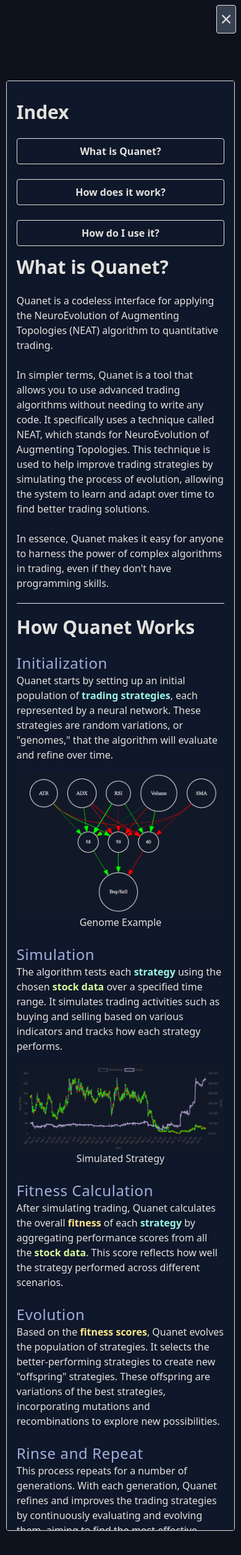
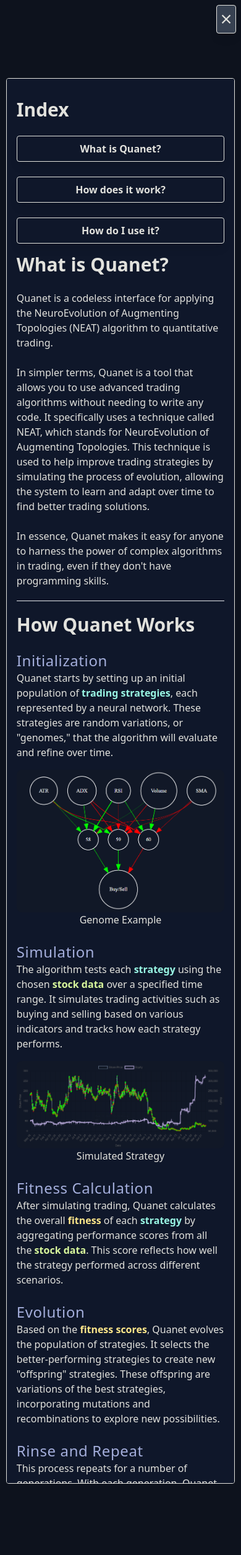
Before and after one commit to jodhangill/Quanet, a Flask app: page / in a window 390 px wide, after a click on "Guide". Shown: the top 2509 px of the page at 62% size. Run offline with Flask 3, Linux system fonts and the light colour scheme.

Commit message:
Fix pop up box padding on mobile

```diff
--- a/static/css/output.css
+++ b/static/css/output.css
@@ -1234,6 +1234,10 @@
   padding-top: 1.5rem;
 }
 
+.pb-20 {
+  padding-bottom: 5rem;
+}
+
 .text-center {
   text-align: center;
 }
@@ -1793,6 +1797,10 @@
     white-space: normal;
   }
 
+  .md\:pb-0 {
+    padding-bottom: 0px;
+  }
+
   .md\:text-2xl {
     font-size: 1.5rem;
     line-height: 2rem;
--- a/templates/compute.html
+++ b/templates/compute.html
@@ -38,7 +38,7 @@
                     <button onclick="document.getElementById('equationBox').style.display = 'block'">Show Equation</button>
                 </div>
                 <div id="equationBox" class="hidden z-20 fixed top-0 left-0 w-screen h-screen bg-[#0000003c]">
-                    <div class="flex w-full h-full py-16">
+                    <div class="flex w-full h-full py-16 pb-20 md:pb-0">
                         <div class="m-auto max-h-full bg-slate-900 w-3/4 md:w-1/2 p-5 border overflow-scroll border-white rounded">
                             <div class="mb-10 w-full flex justify-center">
                                 <div>
--- a/templates/guide.html
+++ b/templates/guide.html
@@ -1,5 +1,5 @@
 <div id="guide" class="fixed hidden z-50 top-0 w-screen h-screen bg-[#0000003c]">
-    <div class="flex w-full h-full">
+    <div class="flex w-full h-full pb-20 md:pb-0">
         <div id="guideBox" class="m-auto bg-slate-900 w-[95%] md:w-2/3 p-4 border max-h-[90%] overflow-scroll border-white rounded">
             <div class="my-4 flex w-full flex-col justify-center">
                 <h2 class="text-3xl">Index</h2>
```
